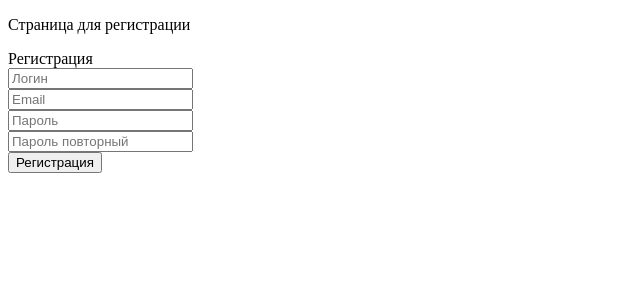
After one commit to Alexp163/HTMLform-LOCALbd-newHTMLform, a FastAPI app: page /register in a window 1280 px wide. The commit adds this page. Shown: the top 300 px of the page, without its empty margins (0-640 px from the left). Run offline with FastAPI, Linux system fonts and the light colour scheme.

Commit message:
commit 07.10.26

```diff
--- /dev/null
+++ b/templates/register.html
@@ -0,0 +1,30 @@
+<!DOCTYPE html>
+<html lang="en">
+<head>
+    <meta charset="UTF-8">
+    <title>register</title>
+</head>
+<body>
+<p>Страница для регистрации</p>
+    <form action="" method="post">
+        <div class="form-group">
+            <div id="form_zag">Регистрация</div>
+        </div>
+        <div class="form-group">
+            <input name="login" value="" type="text" class="form-control" placeholder="Логин"/>
+        </div>
+        <div class="form-email">
+            <input name="email" value="" type="text" class="form-control" placeholder="Email"/>
+        </div>
+        <div class="form-group">
+            <input name="password" value="" type="text" class="form-control" placeholder="Пароль"/>
+        </div>
+        <div class="form-group">
+            <input name="password_repeat" value="" type="text" class="form-control" placeholder="Пароль повторный"/>
+        </div>
+        <div class="form-group">
+            <button type="submit" id="form_btn">Регистрация</button>
+        </div>
+    </form>
+</body>
+</html>
```
Also changed, not shown: templates/index.html (+5 -3 lines), templates/login.html (added, +27 -0 lines).
